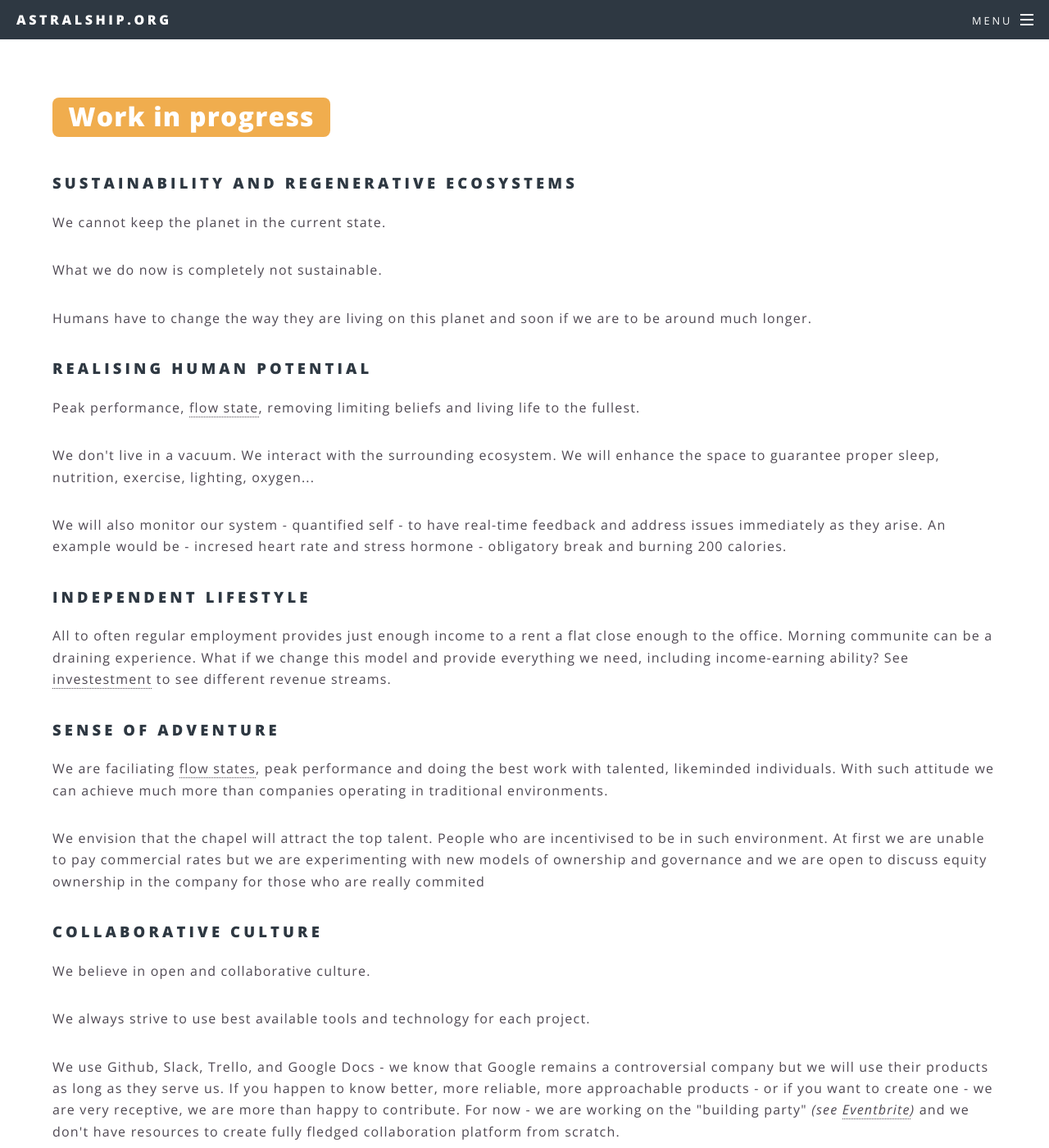
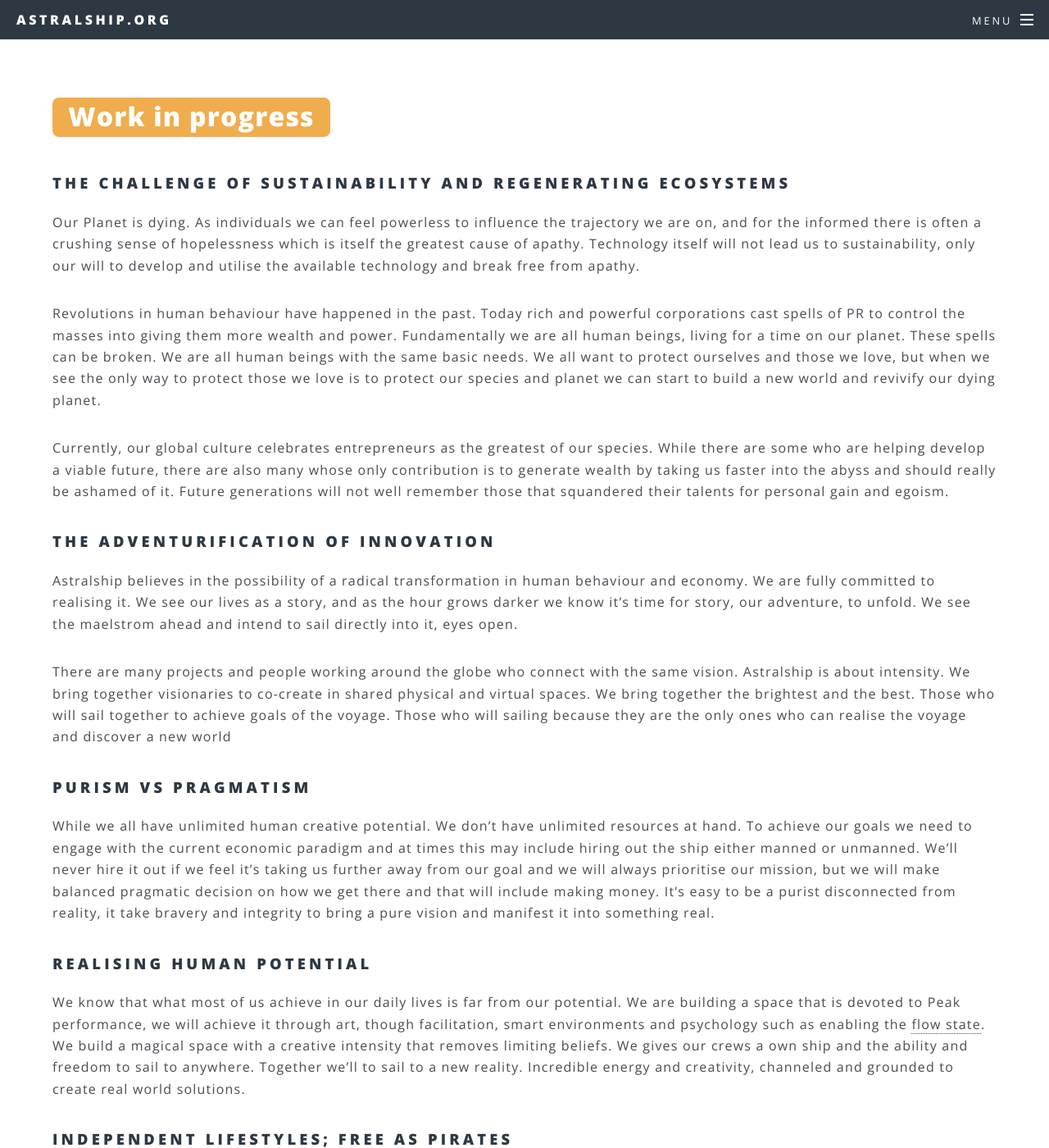
Before and after one commit to astralship/astralship.github.io, a Jekyll site: the page built from mission.html, in a window 1280 px wide and 1400 px high, scrolled down 370 px. Shown: the whole window at 82% size. Built offline with Jekyll 4.4.1, drawn with Linux system fonts in a browser that asks for light colours; comment, search, counter and statistics services are not loaded; some of the changed text lies outside the part shown.

Commit message:
update mission statement

```diff
--- a/mission.html
+++ b/mission.html
@@ -5,26 +5,37 @@ subtitle: Manifesto, philosophy and core values
 order: 2
 ---
 
+
 	<div class="wip">Work in progress</div>
 
-	<h3>Sustainability and Regenerative Ecosystems</h3>
-	<p>We cannot keep the planet in the current state.</p>
-	<p>What we do now is completely not sustainable.</p>
-	<p>Humans have to change the way they are living on this planet and soon if we are to be around much longer.</p>
+	<h3>The challenge of sustainability and Regenerating Ecosystems</h3>
+	<p>Our Planet is dying. As individuals we can feel powerless to influence the trajectory we are on, and for the informed there is often a crushing sense of hopelessness which is itself the greatest cause of apathy. Technology itself will not lead us to sustainability, only our will to develop and utilise the available technology and break free from apathy. </p>
+
+<p>Revolutions in human behaviour have happened in the past. Today rich and powerful corporations cast spells of PR to control the masses into giving them more wealth and power. Fundamentally we are all human beings, living for a time on our planet. These spells can be broken. We are all human beings with the same basic needs. We all want to protect ourselves and those we love, but when we see the only way to protect those we love is to protect our species and planet we can start to build a new world and revivify our dying planet.  </p>
+
+<p>Currently, our global culture celebrates entrepreneurs as the greatest of our species. While there are some who are helping develop a viable future, there are also many whose only contribution is to generate wealth by taking us faster into the abyss and should really be ashamed of it. Future generations will not well remember those that squandered their talents for personal gain and egoism.</p>
+
+
+<h3>The Adventurification of Innovation</h3>
+
+<p>Astralship believes in the possibility of a radical transformation in human behaviour and economy. We are fully committed to realising it. We see our lives as a story, and as the hour grows darker we know it’s time for story, our adventure, to unfold. We see the maelstrom ahead and intend to sail directly into it, eyes open. </p>
+
+<p>There are many projects and people working around the globe who connect with the same vision. Astralship is about intensity. We bring together visionaries to co-create in shared physical and virtual spaces. We bring together the brightest and the best. Those who will sail together to achieve goals of the voyage. Those who will sailing because they are the only ones who can realise the voyage and discover a new world</p>
+
+<h3>Purism vs Pragmatism</h3>
+
+<p>While we all have unlimited human creative potential. We don’t have unlimited resources at hand. To achieve our goals we need to engage with the current economic paradigm and at times this may include hiring out the ship either manned or unmanned. We’ll never hire it out if we feel it’s taking us further away from our goal and we will always prioritise our mission, but we will make balanced pragmatic decision on how we get there and that will include making money. It’s easy to be a purist disconnected from reality, it take bravery and integrity to bring a pure vision and manifest it into something real.</p>
+
 
 	<h3>Realising human potential</h3>
-	<p>Peak performance, <a href="flow">flow state</a>, removing limiting beliefs and living life to the fullest.
-	<p>We don't live in a vacuum. We interact with the surrounding ecosystem. We will enhance the space to guarantee proper sleep, nutrition, exercise, lighting, oxygen...</p>
-	<p>We will also monitor our system - quantified self - to have real-time feedback and address issues immediately as they arise. An example would be - incresed heart rate and stress hormone - obligatory break and burning 200 calories.</p>
+	<p>We know that what most of us achieve in our daily lives is far from our potential. We are building a space that is devoted to Peak performance, we will achieve it through art, though facilitation, smart environments and psychology such as enabling the <a href="flow">flow state</a>. We build a magical space with a creative intensity that removes limiting beliefs. We gives our crews a own ship and the ability and freedom to sail to anywhere. Together we’ll to sail to a new reality. Incredible energy and creativity, channeled and grounded to create real world solutions. </p>
 
-	<h3>Independent lifestyle</h3>
-	<p>All to often regular employment provides just enough income to a rent a flat close enough to the office. Morning communite can be a draining experience. What if we change this model and provide everything we need, including income-earning ability? See <a href="investment.htmt">investestment</a> to see different revenue streams.</p>
+<h3>Independent lifestyles; free as Pirates</h3>
+	<p>All to often regular employment provides just enough income to a rent a flat close enough to the office. Morning commutes to work with in a job where the primary motivation is often keeping the boss happy who’s job is to keep the shareholders happy. This soul destroying routines that taken as inevitable. We work and then go home to try and forget and spend them money we earn trying to make life bearable. </p>
 
-	<h3>Sense of adventure</h3>
-	<p>We are faciliating <a href="flow.html">flow states</a>, peak performance and doing the best work with talented, likeminded individuals. With such attitude we can achieve much more than companies operating in traditional environments.</p>
-	<p>We envision that the chapel will attract the top talent. People who are incentivised to be in such environment. At first we are unable to pay commercial rates but we are experimenting with new models of ownership and governance and we are open to discuss equity ownership in the company for those who are really commited</p>
+<p>Astralship is about changing this model. We’ll start with one ship but want to create a global network. Talented individuals usually know what they’re worth and the commercial market, they know where they really add value. Astralship allow individuals to come and work at peak-performance where they can add maximum value in collaboration with others. For example good software developer should comfortably be able to earn all the money they need in a year from 6 productive 2 week voyages. The rest of the time? Live how you want to live and enjoy being on this planet for the limited time you have. When we have more time on our hands and are freed up from the limiting belief about what we should be doing, we quickly realise that the best things in life are free. </p>
 
-	<h3>Collaborative culture</h3>
-	<p>We believe in open and collaborative culture.</p>
+<h3>Collaborative culture</h3>
+<p>We believe in open and collaborative culture.</p>
 	<p>We always strive to use best available tools and technology for each project.</p>
-	<p>We use Github, Slack, Trello, and Google Docs - we know that Google remains a controversial company but we will use their products as long as they serve us. If you happen to know better, more reliable, more approachable products - or if you want to create one - we are very receptive, we are more than happy to contribute. For now - we are working on the "building party" <em>(see <a href="https://astralship.eventbrite.co.uk">Eventbrite</a>)</em> and we don't have resources to create fully fledged collaboration platform from scratch.</p>
+	<p>We use Github, Slack, Trello, and Google Docs - we know that Google is controversial but we will use their products as long as they serve us. If you happen to know better, more reliable, more approachable products - or if you want to create one - we are very receptive to new technologies and ideas, we are happy to adapt, trial, and contribute. </p>
```
